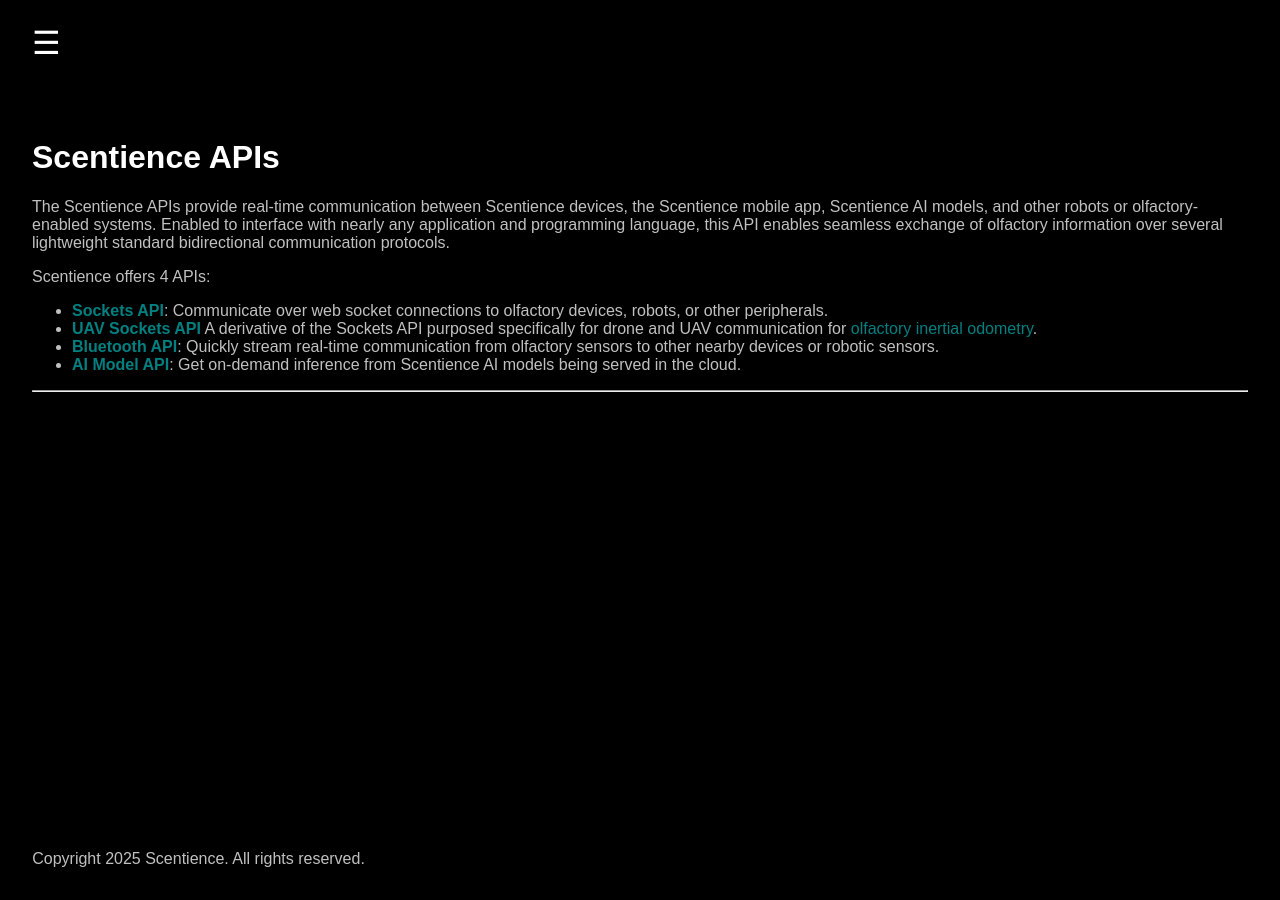
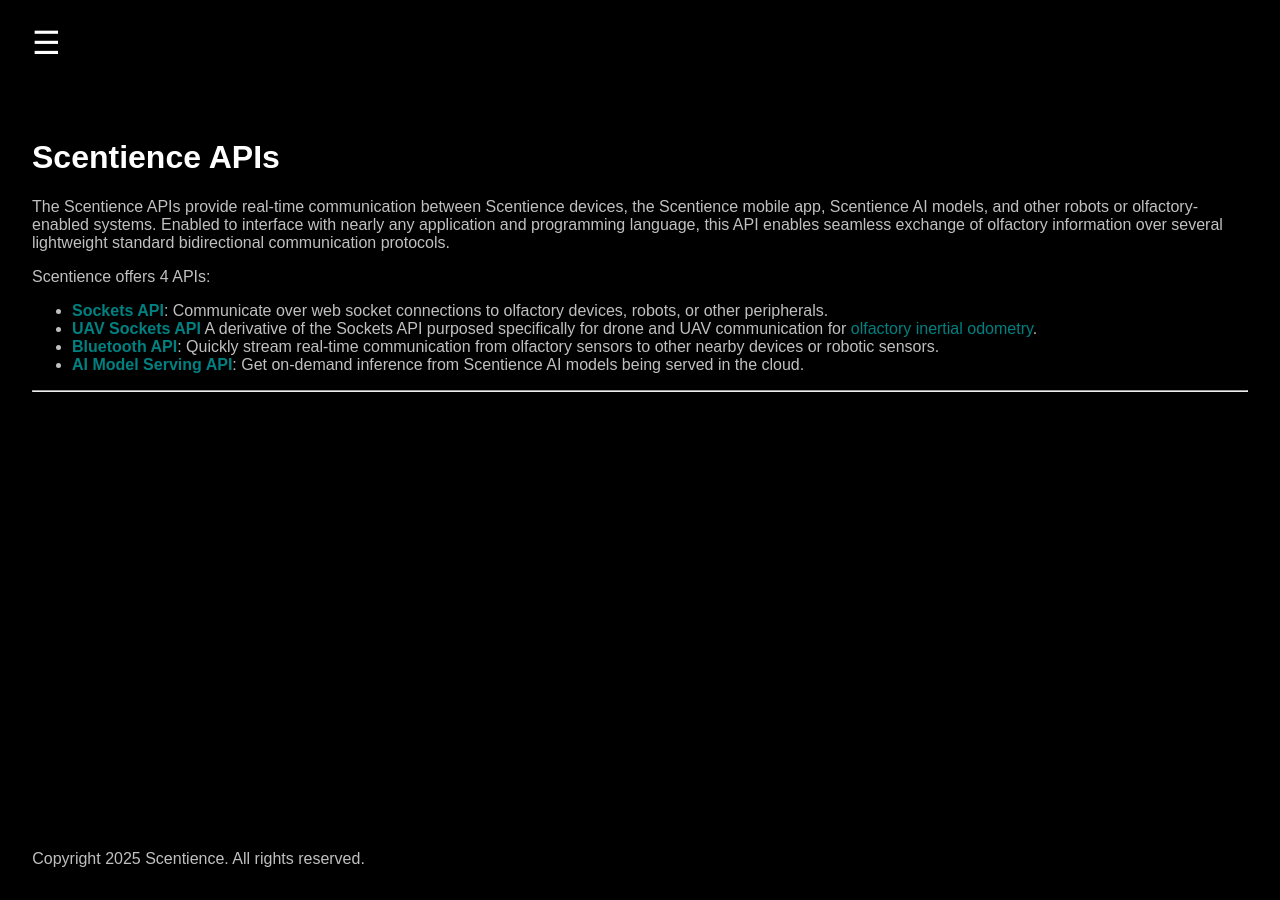
Before and after one commit to Scentience/docs-api, a Jekyll site: the page built from index.md, in a window 1280 px wide. Built offline with Jekyll 4.4.1, drawn with Linux system fonts in a browser that asks for light colours.

Commit message:
simplify sidebar

```diff
--- a/_layouts/default.html
+++ b/_layouts/default.html
@@ -28,8 +28,8 @@
             <li>&nbsp;&nbsp;&nbsp;&nbsp;<a href="https://scentience.github.io/docs-api/ble-api">Bluetooth API</a></li>
             <li>&nbsp;&nbsp;&nbsp;&nbsp;<a href="https://scentience.github.io/docs-api/release-notes-ble-api">Release Notes</a></li>
             <li></li>
-            <li><b>AI Model API</b></li>
-            <li>&nbsp;&nbsp;&nbsp;&nbsp;<a href="https://scentience.github.io/docs-api/model-serving-api">Serving API</a></li>
+            <li><b>AI Model Serving API</b></li>
+            <li>&nbsp;&nbsp;&nbsp;&nbsp;<a href="https://scentience.github.io/docs-api/model-serving-api">Model Serving API</a></li>
             <li>&nbsp;&nbsp;&nbsp;&nbsp;<a href="https://scentience.github.io/docs-api/model-cards">Model Cards</a></li>
             <li>&nbsp;&nbsp;&nbsp;&nbsp;<a href="https://scentience.github.io/docs-api/release-notes-models-api">Release Notes</a></li>
         </ul>
--- a/index.md
+++ b/index.md
@@ -13,7 +13,7 @@
 - **[Sockets API](https://scentience.github.io/docs-api/sockets-api)**: Communicate over web socket connections to olfactory devices, robots, or other peripherals.
 - **[UAV Sockets API](https://scentience.github.io/docs-api/sockets-uav-api)** A derivative of the Sockets API purposed specifically for drone and UAV communication for [olfactory inertial odometry](https://ieeexplore.ieee.org/document/11078037).
 - **[Bluetooth API](https://scentience.github.io/docs-api/ble-api)**: Quickly stream real-time communication from olfactory sensors to other nearby devices or robotic sensors.
-- **[AI Model API](https://scentience.github.io/docs-api/model-cards)**: Get on-demand inference from Scentience AI models being served in the cloud.
+- **[AI Model Serving API](https://scentience.github.io/docs-api/model-cards)**: Get on-demand inference from Scentience AI models being served in the cloud.
 
 
 <!-- **Features**
```
Also changed, not shown: examples.md (+1 -1 lines).
